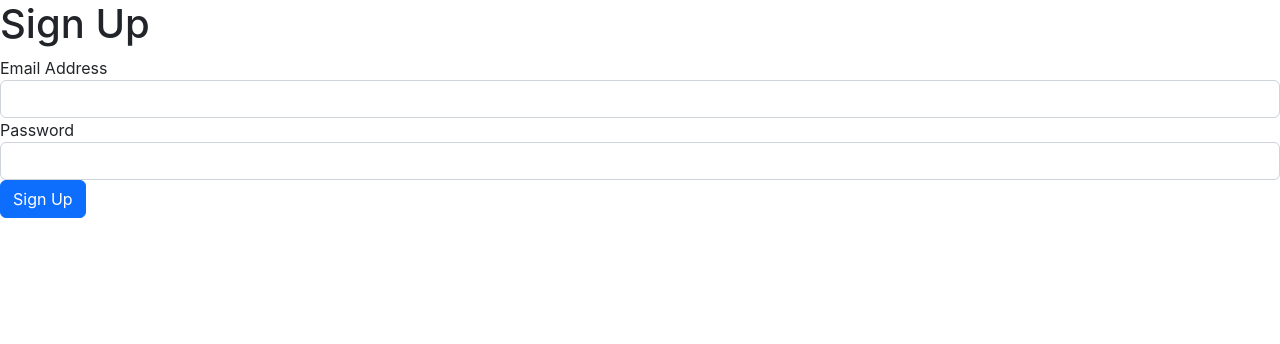
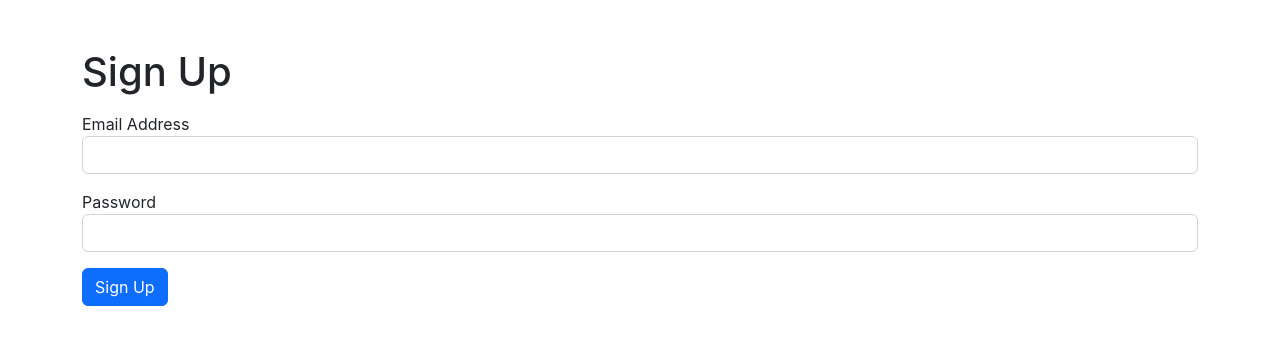
Before and after one commit to hborole/client, a Next.js app: page /auth/signup in a window 1280 px wide. Shown: the top 344 px of the page. Built offline with nearby package versions, Linux system fonts and the light colour scheme.

Commit message:
Handling validation errors

```diff
--- a/pages/auth/signup.js
+++ b/pages/auth/signup.js
@@ -4,19 +4,27 @@ import axios from 'axios';
 export default function SignUp() {
   const [email, setEmail] = useState('');
   const [password, setPassword] = useState('');
+  const [errors, setErrors] = useState([]);
 
   const onSubmit = async (e) => {
     e.preventDefault();
 
-    const response = await axios.post('/api/users/signup', { email, password });
-    console.log(response.data);
+    try {
+      const response = await axios.post('/api/users/signup', {
+        email,
+        password,
+      });
+      console.log(response.data);
+    } catch (err) {
+      setErrors(err.response.data.errors);
+    }
   };
 
   return (
-    <form onSubmit={onSubmit}>
-      <h1>Sign Up</h1>
+    <form onSubmit={onSubmit} className="container mt-5">
+      <h1 className="mb-3">Sign Up</h1>
 
-      <div className="form-group">
+      <div className="form-group mb-3">
         <label>Email Address</label>
         <input
           className="form-control"
@@ -25,7 +33,7 @@ export default function SignUp() {
         />
       </div>
 
-      <div className="form-group">
+      <div className="form-group mb-3">
         <label>Password</label>
         <input
           className="form-control"
@@ -35,6 +43,17 @@ export default function SignUp() {
         />
       </div>
 
+      {errors.length > 0 && (
+        <div className="alert alert-danger mt-3">
+          <h4>Ooops...</h4>
+          <ul className="my-0">
+            {errors.map((error) => (
+              <li key={error.message}>{error.message}</li>
+            ))}
+          </ul>
+        </div>
+      )}
+
       <button className="btn btn-primary">Sign Up</button>
     </form>
   );
```
